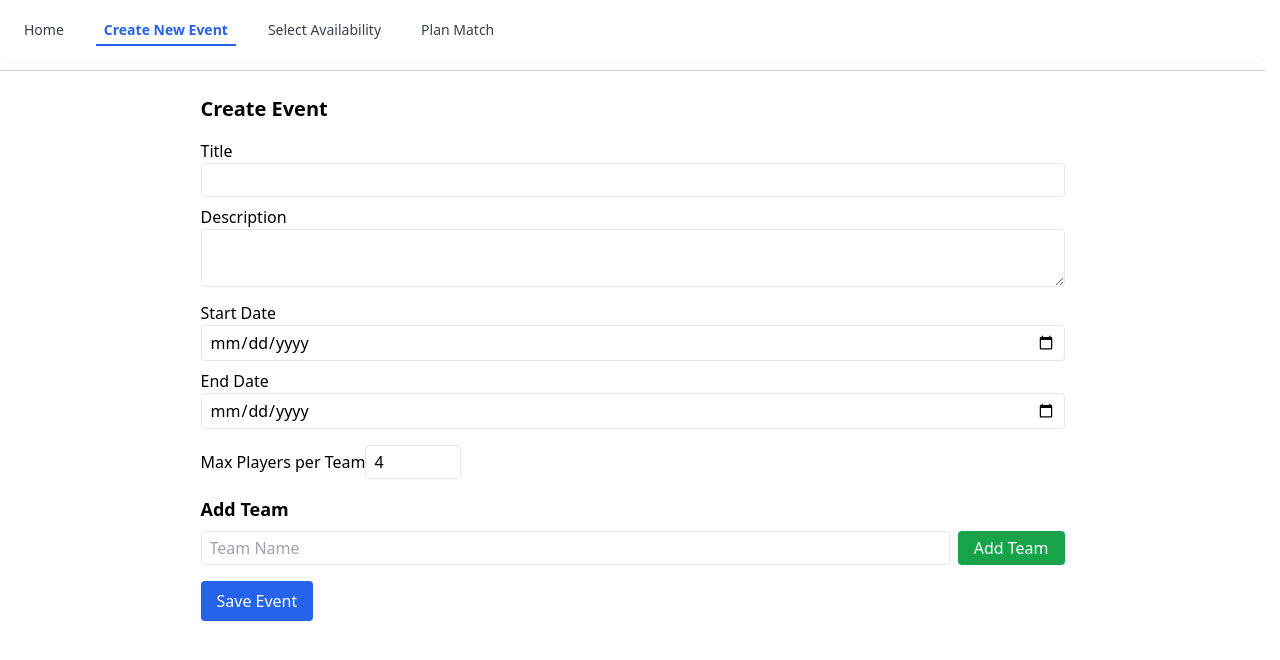
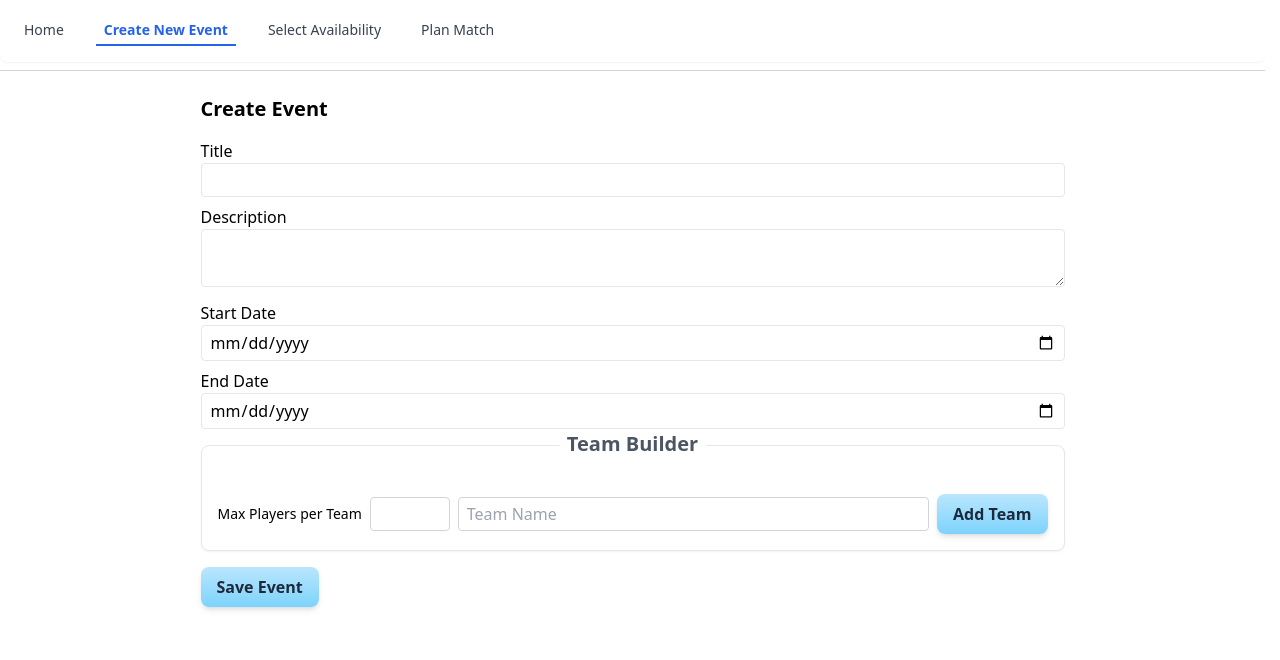
Before and after one commit to jazzorpheus/jof-scheduler, a React (Vite) app: page /create in a window 1280 px wide. Shown: the top 660 px of the page. Built offline with nearby package versions, Linux system fonts and the light colour scheme.

Commit message:
begin building Create Event form piecemeal, introduce Team Builder component

```diff
--- a/src/components/CreateEventForm.jsx
+++ b/src/components/CreateEventForm.jsx
@@ -1,81 +1,16 @@
-// CreateEventForm.jsx
-import React from "react";
-import { useForm, useFieldArray } from "react-hook-form";
-import { v4 as uuidv4 } from "uuid";
-import TeamRoster from "./TeamRoster";
+import { useForm } from "react-hook-form";
+import TeamBuilder from "./TeamBuilder";
+import Button from "./Button";
 
 export default function CreateEventForm() {
-  const { register, control, handleSubmit, watch } = useForm({
+  const { register, handleSubmit } = useForm({
     defaultValues: {
       title: "",
       description: "",
       startDate: "",
       endDate: "",
-      teams: [],
     },
   });
-
-  const {
-    fields: teams,
-    append: addTeam,
-    update: updateTeam,
-  } = useFieldArray({
-    control,
-    name: "teams",
-  });
-
-  const watchTeams = watch("teams");
-  const [maxPlayersPerTeam, setMaxPlayersPerTeam] = React.useState(4);
-
-  React.useEffect(() => {
-    teams.forEach((team, index) => {
-      const currentMembers = team.members || [];
-      const targetSize = Math.max(maxPlayersPerTeam, currentMembers.length);
-      const updatedMembers = [...currentMembers];
-
-      while (updatedMembers.length < targetSize) {
-        updatedMembers.push("---");
-      }
-
-      if (updatedMembers.length > targetSize) {
-        updatedMembers.splice(targetSize);
-      }
-
-      updateTeam(index, {
-        ...team,
-        members: updatedMembers,
-        maxPlayers: maxPlayersPerTeam,
-      });
-    });
-  }, [maxPlayersPerTeam]);
-
-  // Adjust team rosters whenever maxPlayersPerTeam changes
-  React.useEffect(() => {
-    teams.forEach((team, index) => {
-      const currentMembers = team.members?.filter((m) => m !== "---") || [];
-      let newMembers = [...currentMembers];
-
-      if (newMembers.length < maxPlayersPerTeam) {
-        newMembers.push(
-          ...Array(maxPlayersPerTeam - newMembers.length).fill("---")
-        );
-      } else if (newMembers.length > maxPlayersPerTeam) {
-        newMembers = newMembers.slice(0, maxPlayersPerTeam);
-      }
-
-      // Only update if the members array actually changes
-      if (
-        team.members?.length !== newMembers.length ||
-        team.members?.some((m, i) => m !== newMembers[i])
-      ) {
-        updateTeam(index, {
-          ...team,
-          members: newMembers,
-          maxPlayers: maxPlayersPerTeam,
-        });
-      }
-    });
-  }, [maxPlayersPerTeam]); // <-- only runs when maxPlayersPerTeam changes
 
   const onSubmit = (data) => {
     console.log("Form Data:", data);
@@ -119,146 +54,276 @@ export default function CreateEventForm() {
           </label>
         </div>
 
-        {/* Max Players per Team */}
-        <div className="space-y-2">
-          <label className="block">
-            Max Players per Team
-            <input
-              type="number"
-              value={maxPlayersPerTeam}
-              onChange={(e) => setMaxPlayersPerTeam(Number(e.target.value))}
-              min={1}
-              className="border rounded px-2 py-1 w-24"
-            />
-          </label>
-        </div>
+        {/* TeamBuilder placeholder */}
+        <TeamBuilder />
 
-        {/* Add Team panel */}
-        <div className="space-y-2">
-          <h2 className="font-semibold text-lg">Add Team</h2>
-          <TeamAdder addTeam={addTeam} maxPlayers={maxPlayersPerTeam} />
-        </div>
-
-        {/* Roster grid */}
-        {watchTeams.length > 0 && (
-          <div className="grid grid-cols-1 md:grid-cols-2 lg:grid-cols-3 gap-4 mt-4">
-            {watchTeams.map((team, index) => (
-              <div key={team.id} className="space-y-2">
-                <TeamRoster
-                  teamName={team.name}
-                  teamMembers={team.members || []}
-                  rosterSize={team.maxPlayers || maxPlayersPerTeam}
-                />
-                <AddTeamMemberInput
-                  team={team}
-                  index={index}
-                  updateTeam={updateTeam}
-                />
-              </div>
-            ))}
-          </div>
-        )}
-
-        <button
-          type="submit"
-          className="bg-blue-600 text-white px-4 py-2 rounded mt-4"
-        >
-          Save Event
-        </button>
+        <Button confirm>Save Event</Button>
       </form>
     </div>
   );
 }
 
-// Component to add a new team
-function TeamAdder({ addTeam, maxPlayers }) {
-  const [teamName, setTeamName] = React.useState("");
+// // CreateEventForm.jsx
+// import React from "react";
+// import { useForm, useFieldArray } from "react-hook-form";
+// import { v4 as uuidv4 } from "uuid";
+// import TeamRoster from "./TeamRoster";
 
-  const handleAdd = () => {
-    if (teamName.trim() === "") return;
-    addTeam({
-      id: uuidv4(),
-      name: teamName.trim(),
-      members: Array(maxPlayers).fill("---"), // start with blanks
-      maxPlayers: maxPlayers,
-    });
-    setTeamName("");
-  };
+// export default function CreateEventForm() {
+//   const { register, control, handleSubmit, watch } = useForm({
+//     defaultValues: {
+//       title: "",
+//       description: "",
+//       startDate: "",
+//       endDate: "",
+//       teams: [],
+//     },
+//   });
 
-  const handleKeyDown = (e) => {
-    if (e.key === "Enter") {
-      e.preventDefault();
-      handleAdd();
-    }
-  };
+//   const {
+//     fields: teams,
+//     append: addTeam,
+//     update: updateTeam,
+//   } = useFieldArray({
+//     control,
+//     name: "teams",
+//   });
 
-  return (
-    <div className="flex space-x-2">
-      <input
-        type="text"
-        value={teamName}
-        onChange={(e) => setTeamName(e.target.value)}
-        onKeyDown={handleKeyDown}
-        placeholder="Team Name"
-        className="border rounded px-2 py-1 flex-1"
-      />
-      <button
-        type="button"
-        onClick={handleAdd}
-        className="bg-green-600 text-white px-4 py-1 rounded"
-      >
-        Add Team
-      </button>
-    </div>
-  );
-}
+//   const watchTeams = watch("teams");
+//   const [maxPlayersPerTeam, setMaxPlayersPerTeam] = React.useState(4);
 
-// Component to add a member to a specific team
-function AddTeamMemberInput({ team, index, updateTeam }) {
-  const [memberName, setMemberName] = React.useState("");
+//   React.useEffect(() => {
+//     teams.forEach((team, index) => {
+//       const currentMembers = team.members || [];
+//       const targetSize = Math.max(maxPlayersPerTeam, currentMembers.length);
+//       const updatedMembers = [...currentMembers];
 
-  const handleAddMember = () => {
-    if (memberName.trim() === "") return;
+//       while (updatedMembers.length < targetSize) {
+//         updatedMembers.push("---");
+//       }
 
-    const updatedMembers = [...(team.members || [])];
+//       if (updatedMembers.length > targetSize) {
+//         updatedMembers.splice(targetSize);
+//       }
 
-    // Replace only the first blank "---"
-    const firstBlankIndex = updatedMembers.indexOf("---");
-    if (firstBlankIndex !== -1) {
-      updatedMembers[firstBlankIndex] = memberName.trim();
-    } else {
-      // No blanks left, just append
-      updatedMembers.push(memberName.trim());
-    }
+//       updateTeam(index, {
+//         ...team,
+//         members: updatedMembers,
+//         maxPlayers: maxPlayersPerTeam,
+//       });
+//     });
+//   }, [maxPlayersPerTeam]);
 
-    updateTeam(index, { ...team, members: updatedMembers });
-    setMemberName("");
-  };
+//   // Adjust team rosters whenever maxPlayersPerTeam changes
+//   React.useEffect(() => {
+//     teams.forEach((team, index) => {
+//       const currentMembers = team.members?.filter((m) => m !== "---") || [];
+//       let newMembers = [...currentMembers];
 
-  const handleKeyDown = (e) => {
-    if (e.key === "Enter") {
-      e.preventDefault();
-      handleAddMember();
-    }
-  };
+//       if (newMembers.length < maxPlayersPerTeam) {
+//         newMembers.push(
+//           ...Array(maxPlayersPerTeam - newMembers.length).fill("---")
+//         );
+//       } else if (newMembers.length > maxPlayersPerTeam) {
+//         newMembers = newMembers.slice(0, maxPlayersPerTeam);
+//       }
 
-  return (
-    <div className="flex space-x-2 mt-1">
-      <input
-        type="text"
-        value={memberName}
-        onChange={(e) => setMemberName(e.target.value)}
-        onKeyDown={handleKeyDown}
-        placeholder="New member name"
-        className="border rounded px-2 py-1 flex-1 text-sm"
-      />
-      <button
-        type="button"
-        onClick={handleAddMember}
-        className="bg-indigo-600 text-white px-3 py-1 rounded text-sm"
-      >
-        Add Member
-      </button>
-    </div>
-  );
-}
+//       // Only update if the members array actually changes
+//       if (
+//         team.members?.length !== newMembers.length ||
+//         team.members?.some((m, i) => m !== newMembers[i])
+//       ) {
+//         updateTeam(index, {
+//           ...team,
+//           members: newMembers,
+//           maxPlayers: maxPlayersPerTeam,
+//         });
+//       }
+//     });
+//   }, [maxPlayersPerTeam]); // <-- only runs when maxPlayersPerTeam changes
+
+//   const onSubmit = (data) => {
+//     console.log("Form Data:", data);
+//   };
+
+//   return (
+//     <div className="max-w-4xl mx-auto p-4">
+//       <h1 className="text-xl font-bold mb-4">Create Event</h1>
+//       <form onSubmit={handleSubmit(onSubmit)} className="space-y-4">
+//         {/* Event metadata */}
+//         <div className="space-y-2">
+//           <label className="block">
+//             Title
+//             <input
+//               {...register("title")}
+//               className="border rounded px-2 py-1 w-full"
+//             />
+//           </label>
+//           <label className="block">
+//             Description
+//             <textarea
+//               {...register("description")}
+//               className="border rounded px-2 py-1 w-full"
+//             />
+//           </label>
+//           <label className="block">
+//             Start Date
+//             <input
+//               type="date"
+//               {...register("startDate")}
+//               className="border rounded px-2 py-1 w-full"
+//             />
+//           </label>
+//           <label className="block">
+//             End Date
+//             <input
+//               type="date"
+//               {...register("endDate")}
+//               className="border rounded px-2 py-1 w-full"
+//             />
+//           </label>
+//         </div>
+
+//         {/* Max Players per Team */}
+//         <div className="space-y-2">
+//           <label className="block">
+//             Max Players per Team
+//             <input
+//               type="number"
+//               value={maxPlayersPerTeam}
+//               onChange={(e) => setMaxPlayersPerTeam(Number(e.target.value))}
+//               min={1}
+//               className="border rounded px-2 py-1 w-24"
+//             />
+//           </label>
+//         </div>
+
+//         {/* Add Team panel */}
+//         <div className="space-y-2">
+//           <h2 className="font-semibold text-lg">Add Team</h2>
+//           <TeamAdder addTeam={addTeam} maxPlayers={maxPlayersPerTeam} />
+//         </div>
+
+//         {/* Roster grid */}
+//         {watchTeams.length > 0 && (
+//           <div className="grid grid-cols-1 md:grid-cols-2 lg:grid-cols-3 gap-4 mt-4">
+//             {watchTeams.map((team, index) => (
+//               <div key={team.id} className="space-y-2">
+//                 <TeamRoster
+//                   teamName={team.name}
+//                   teamMembers={team.members || []}
+//                   rosterSize={team.maxPlayers || maxPlayersPerTeam}
+//                 />
+//                 <AddTeamMemberInput
+//                   team={team}
+//                   index={index}
+//                   updateTeam={updateTeam}
+//                 />
+//               </div>
+//             ))}
+//           </div>
+//         )}
+
+//         <button
+//           type="submit"
+//           className="bg-blue-600 text-white px-4 py-2 rounded mt-4"
+//         >
+//           Save Event
+//         </button>
+//       </form>
+//     </div>
+//   );
+// }
+
+// // Component to add a new team
+// function TeamAdder({ addTeam, maxPlayers }) {
+//   const [teamName, setTeamName] = React.useState("");
+
+//   const handleAdd = () => {
+//     if (teamName.trim() === "") return;
+//     addTeam({
+//       id: uuidv4(),
+//       name: teamName.trim(),
+//       members: Array(maxPlayers).fill("---"), // start with blanks
+//       maxPlayers: maxPlayers,
+//     });
+//     setTeamName("");
+//   };
+
+//   const handleKeyDown = (e) => {
+//     if (e.key === "Enter") {
+//       e.preventDefault();
+//       handleAdd();
+//     }
+//   };
+
+//   return (
+//     <div className="flex space-x-2">
+//       <input
+//         type="text"
+//         value={teamName}
+//         onChange={(e) => setTeamName(e.target.value)}
+//         onKeyDown={handleKeyDown}
+//         placeholder="Team Name"
+//         className="border rounded px-2 py-1 flex-1"
+//       />
+//       <button
+//         type="button"
+//         onClick={handleAdd}
+//         className="bg-green-600 text-white px-4 py-1 rounded"
+//       >
+//         Add Team
+//       </button>
+//     </div>
+//   );
+// }
+
+// // Component to add a member to a specific team
+// function AddTeamMemberInput({ team, index, updateTeam }) {
+//   const [memberName, setMemberName] = React.useState("");
+
+//   const handleAddMember = () => {
+//     if (memberName.trim() === "") return;
+
+//     const updatedMembers = [...(team.members || [])];
+
+//     // Replace only the first blank "---"
+//     const firstBlankIndex = updatedMembers.indexOf("---");
+//     if (firstBlankIndex !== -1) {
+//       updatedMembers[firstBlankIndex] = memberName.trim();
+//     } else {
+//       // No blanks left, just append
+//       updatedMembers.push(memberName.trim());
+//     }
+
+//     updateTeam(index, { ...team, members: updatedMembers });
+//     setMemberName("");
+//   };
+
+//   const handleKeyDown = (e) => {
+//     if (e.key === "Enter") {
+//       e.preventDefault();
+//       handleAddMember();
+//     }
+//   };
+
+//   return (
+//     <div className="flex space-x-2 mt-1">
+//       <input
+//         type="text"
+//         value={memberName}
+//         onChange={(e) => setMemberName(e.target.value)}
+//         onKeyDown={handleKeyDown}
+//         placeholder="New member name"
+//         className="border rounded px-2 py-1 flex-1 text-sm"
+//       />
+//       <button
+//         type="button"
+//         onClick={handleAddMember}
+//         className="bg-indigo-600 text-white px-3 py-1 rounded text-sm"
+//       >
+//         Add Member
+//       </button>
+//     </div>
+//   );
+// }
--- /dev/null
+++ b/src/components/TeamBuilder.jsx
@@ -0,0 +1,34 @@
+// Local Components
+import Button from "./Button";
+
+export default function TeamBuilder() {
+  return (
+    <div className="relative border rounded-lg p-4 shadow-sm bg-white w-full mx-auto mt-4">
+      {/* Heading interjected into the border, centered */}
+      <div className="absolute -top-3 left-1/2 transform -translate-x-1/2 flex items-center text-gray-600">
+        <div className="border-t border-gray-300 flex-grow mr-3 -mt-1"></div>
+        <h2 className="text-xl font-bold leading-none relative -top-0.7 bg-white px-2">
+          Team Builder
+        </h2>
+        <div className="border-t border-gray-300 flex-grow ml-3 -mt-1"></div>
+      </div>
+
+      {/* Horizontal row: Max players + number input + team input + Add Team button */}
+      <div className="flex items-center space-x-2 mt-8 w-full">
+        <span className="text-sm font-medium">Max Players per Team</span>
+        <input
+          type="number"
+          min={1}
+          max={15}
+          className="w-20 border border-gray-300 rounded px-2 py-1 focus:outline-none focus:ring-2 focus:ring-blue-400"
+        />
+        <input
+          type="text"
+          placeholder="Team Name"
+          className="flex-1 border border-gray-300 rounded px-2 py-1 focus:outline-none focus:ring-2 focus:ring-blue-400"
+        />
+        <Button confirm>Add Team</Button>
+      </div>
+    </div>
+  );
+}
```
